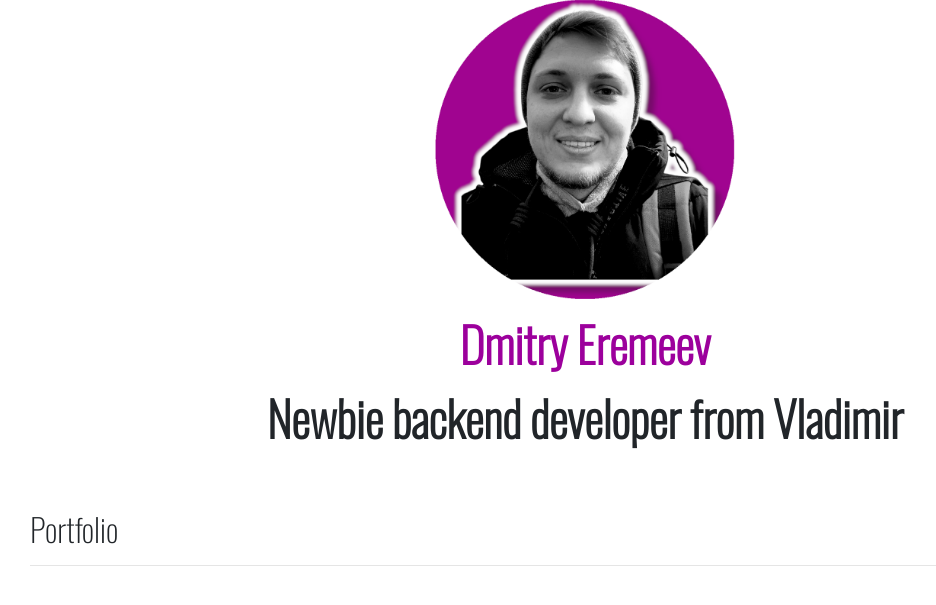
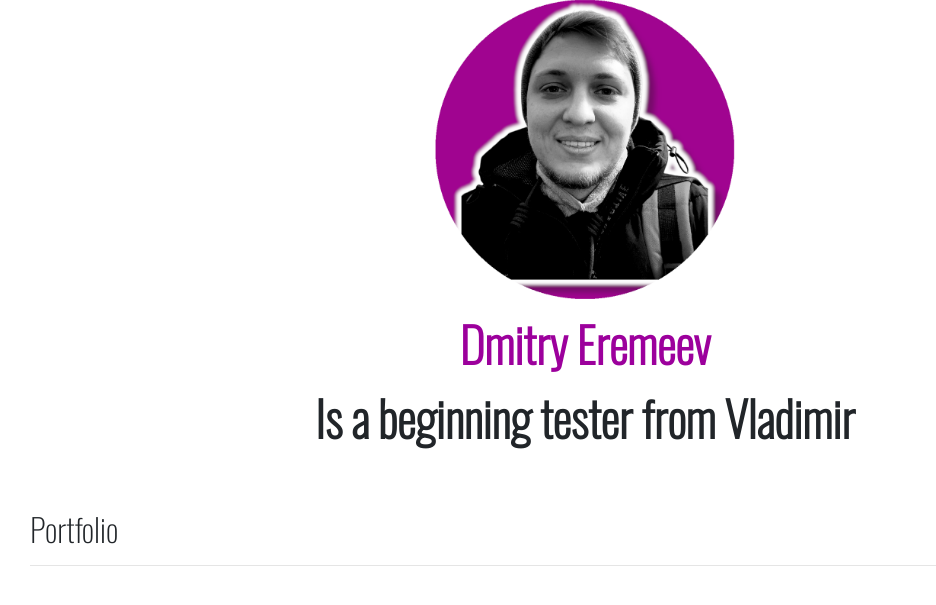
Before and after one commit to yenzeDM/personal_portfolio, a Django app: page / in a window 1280 px wide. Shown: the part 97-702 px from the top of the page, without its empty margins (55-991 px from the left). Run offline with Django 4.2, Linux system fonts and the light colour scheme; data that the repository does not hold is empty; some libraries are stand-ins or nearby versions.

```diff
--- a/portfolio/templates/portfolio/home.html
+++ b/portfolio/templates/portfolio/home.html
@@ -14,7 +14,7 @@
     <div class=" col-md-9 text-center">
         <h1 id="hometext" class="font-weight-bold">
             <p class="main-text"><b class="name">Dmitry Eremeev</b></p>
-            <p class="main-text">Newbie backend developer from Vladimir</p>
+            <p class="main-text">Is a beginning tester from Vladimir</p>
         </h1>
     </div>
 </div>
```
Also changed, not shown: media/portfolio/images/udemy.png (added), media/portfolio/images/udemy2.png (added), media/portfolio/images/udemy2_smaller.png (added).
